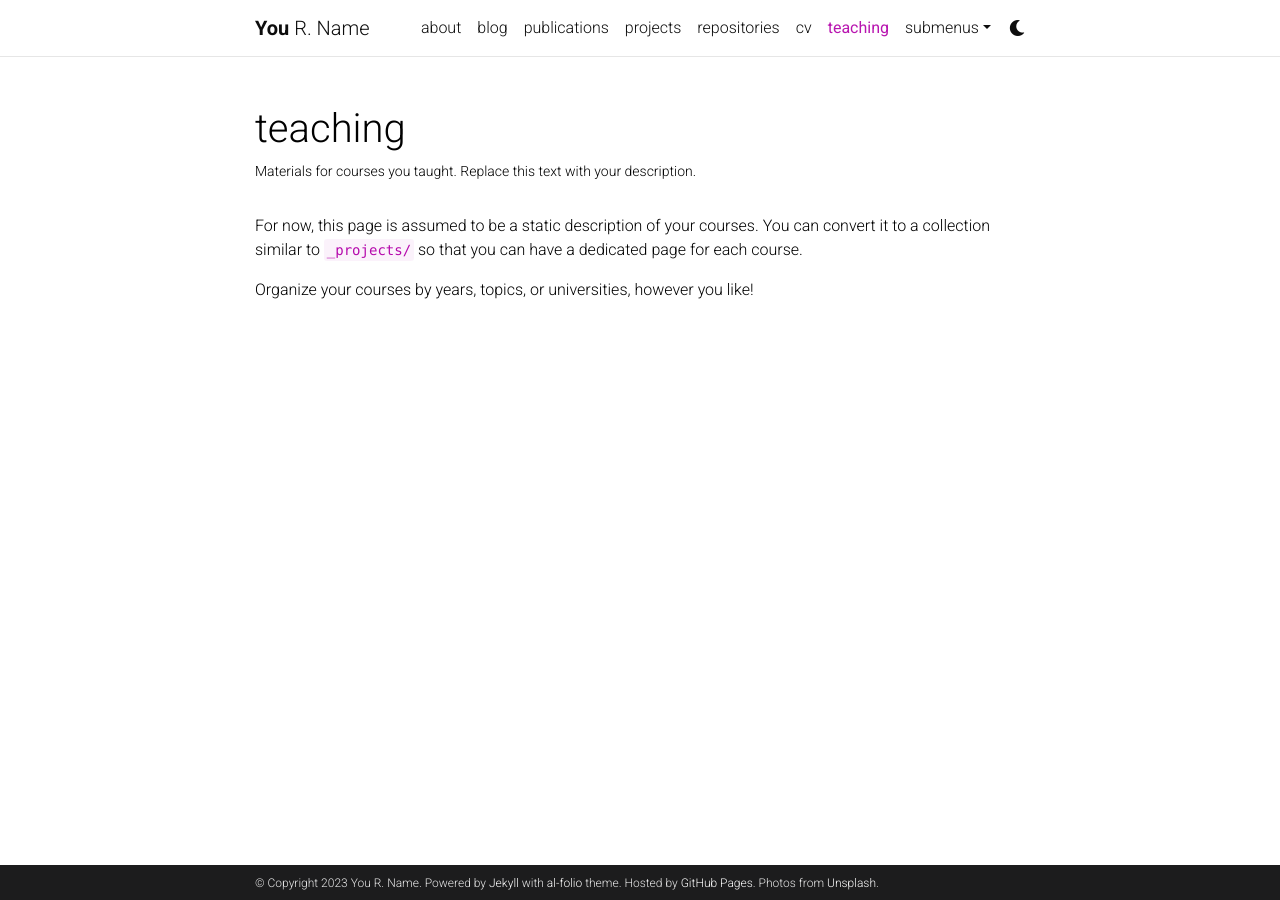
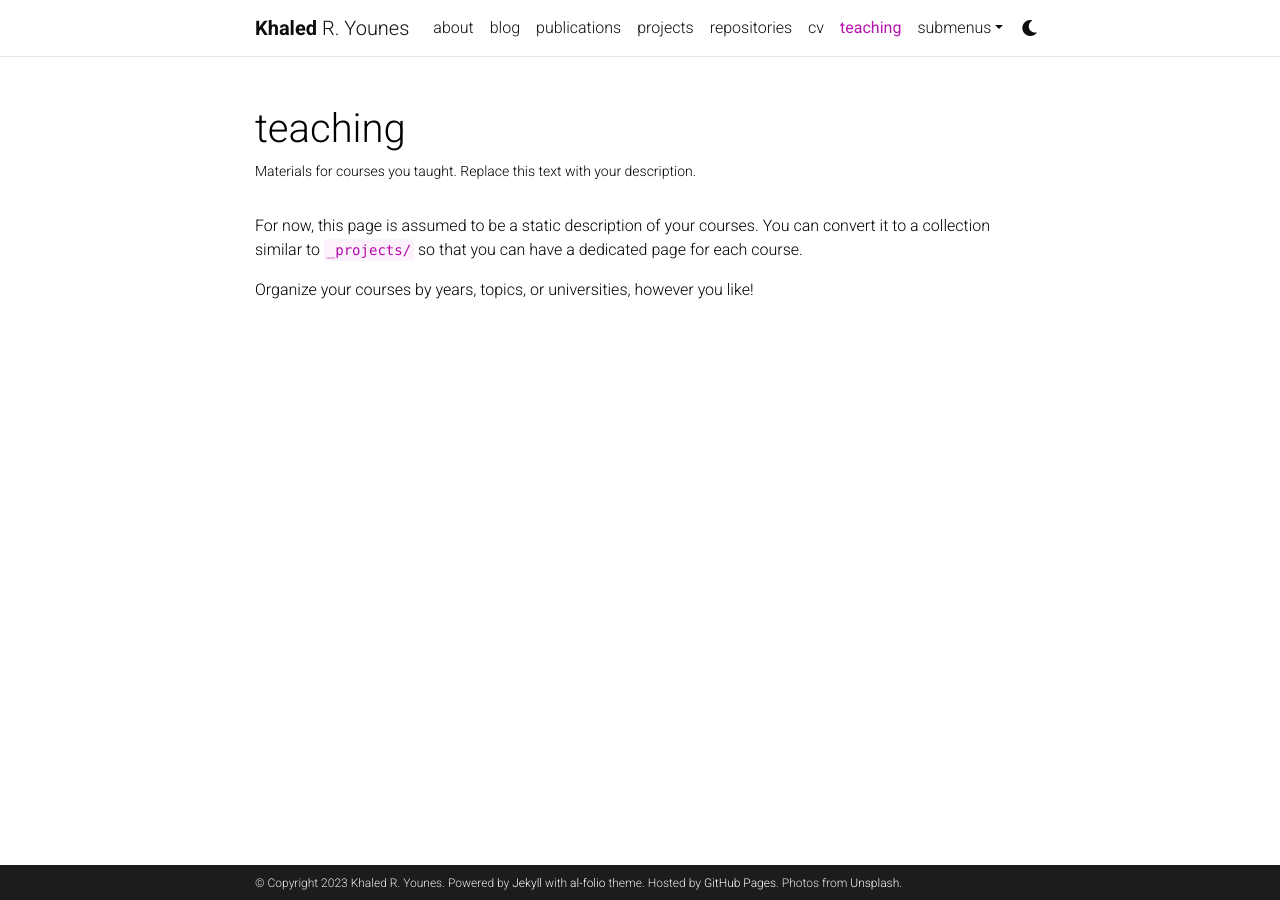
Before and after one commit to kyounes14/kyounes14.github.io, a Jekyll site: the page built from _pages/teaching.md, in a window 1280 px wide. Built offline with Jekyll 4.4.1, drawn with Linux system fonts in a browser that asks for light colours; comment, search, counter and statistics services are not loaded; a style sheet for code colours, icons or effects is not loaded.

Commit message:
Update _config.yml

```diff
--- a/_config.yml
+++ b/_config.yml
@@ -3,9 +3,9 @@
 # -----------------------------------------------------------------------------
 
 title: blank # the website title (if blank, full name will be used instead)
-first_name: You
+first_name: Khaled
 middle_name: R.
-last_name: Name
+last_name: Younes
 email: you@example.com
 description: > # the ">" symbol means to ignore newlines until "footer_text:"
   A simple, whitespace theme for academics. Based on [*folio](https://github.com/bogoli/-folio) design.
```
